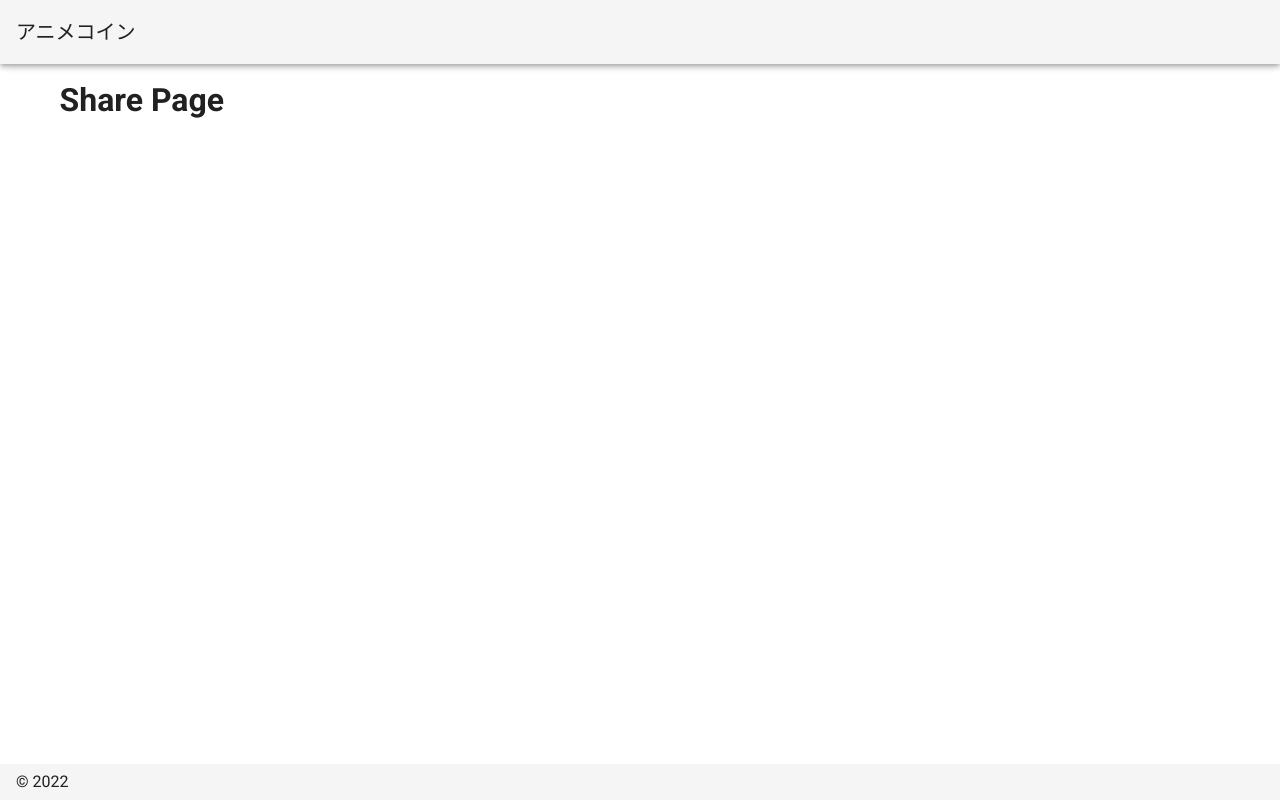
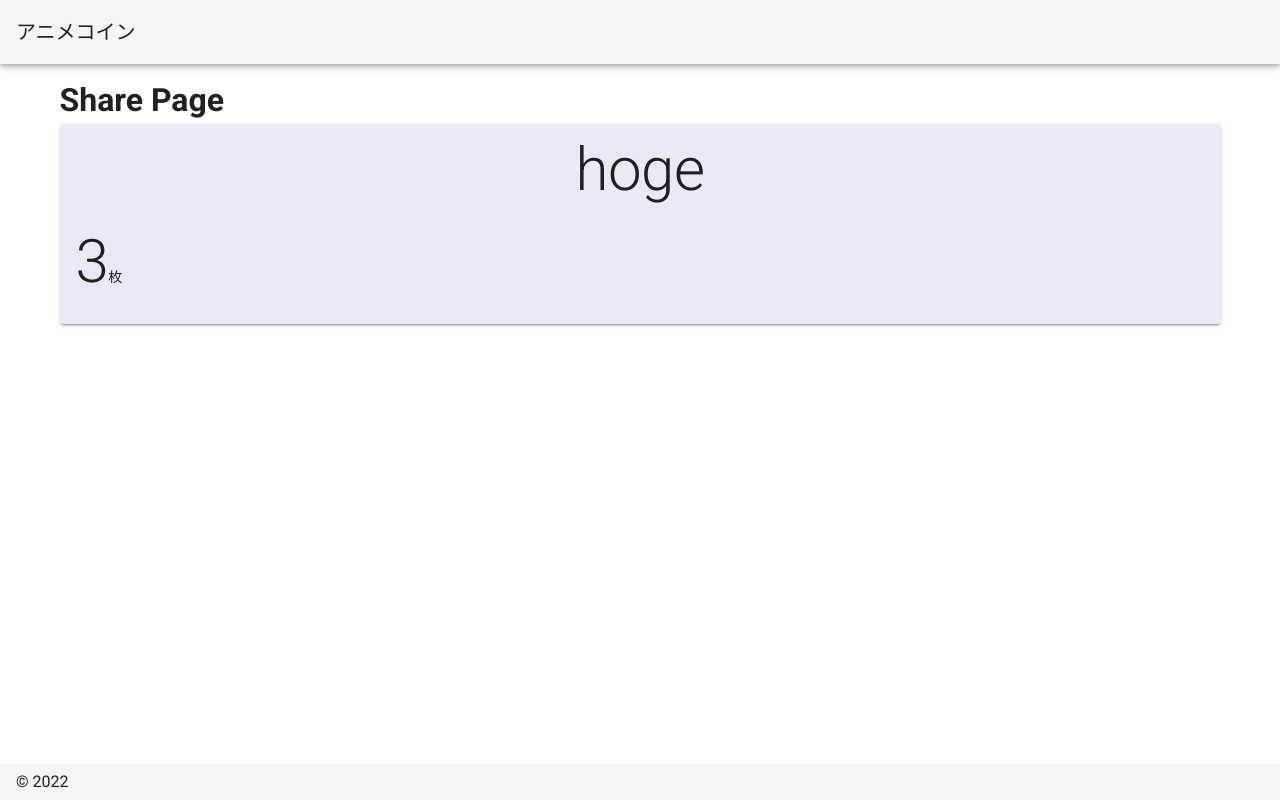
Before and after one commit to Naoki08/Anime-Coin, a Nuxt app: page /share in a window 1280 px wide. Built offline with nearby package versions, Linux system fonts and the light colour scheme.

Commit message:
シェアurlを自動生成

```diff
--- /dev/null
+++ b/components/AnimePanel.vue
@@ -0,0 +1,49 @@
+<template>
+  <v-card
+    color="indigo lighten-5"
+    min-height="200"
+  >
+    <v-card-title class="text-h2 layout justify-center">
+      {{ title }}
+    </v-card-title>
+
+<v-layout justify-center>
+    <v-card-text >
+      <v-row>
+        <v-col>
+          <span
+            class="text-h2"
+            v-text="numberOfCoin"
+          ></span>
+          <span class="subheading mr-1">枚</span>
+        </v-col>
+      </v-row>
+    </v-card-text>
+</v-layout>
+  </v-card>
+</template>
+
+<script lang="ts">
+import Vue from 'vue';
+
+export default Vue.extend({
+  props: {
+    title: {
+      type: String,
+      required: true
+    },
+    numberOfCoin: {
+      type: Number,
+      required: true
+    },
+    url: {
+      type: String,
+      required: true
+    }
+  },
+  data() {
+    return {
+    }
+  },
+})
+</script>
--- a/pages/index.vue
+++ b/pages/index.vue
@@ -8,6 +8,9 @@
       </v-col>
     </v-row>
   </v-container>
+  <button @click="twitterShare()">
+    Twitter
+  </button>
 </div>
 </template>
 
@@ -25,13 +28,36 @@ export default Vue.extend({
       posts: [] as Anime[],
       cours: ["冬", "春", "夏", "秋"],
       coins: new Map<number, number>(),
-      today: new Date()
+      today: new Date(),
+      title: '今期のアニメコイン',
     }
   },
   methods: {
     handlChange(count: number[]) {
       this.coins.set(count[0], count[1]);
-    }
+    },
+    twitterShare() {
+      const baseUrl = 'https://twitter.com/intent/tweet?'
+      const text = ['text', this.title + '\n']
+      const url = ['url', window.location.href + 'share?']
+
+      let ok = false;
+      this.coins.forEach((v, k) => {
+        if(v === 0) return;
+        ok = true;
+        url[1] += `${k}=${v}&`
+      })
+
+      if(!ok) {
+        window.alert("アニメコインを賭けてください");
+        return;
+      }
+
+      url[1] = url[1].slice(0, -1);
+      const parameter = new URLSearchParams([text, url]).toString()
+      const shareUrl = `${baseUrl}${parameter}`
+      window.open(shareUrl, 'twitter', 'top=200,left=300,width=600,height=400')
+    },
   },
   created(): void {
     this.$data.posts.map((x: Anime) => {
--- a/pages/share.vue
+++ b/pages/share.vue
@@ -1,6 +1,7 @@
 <template>
 <div>
   <h1>Share Page</h1>
+  <anime-panel title="hoge" :numberOfCoin=3 url="fuga" />
 </div>
 </template>
 
@@ -8,7 +9,17 @@
 import Vue from 'vue';
 
 export default Vue.extend({
+  components: {
+    AnimePanel: () => import('~/components/AnimePanel.vue')
+  },
   data(){
+    return {
+
+    }
   },
+  methods: {},
+  mounted() {
+    console.log(this.$route.query);
+  }
 })
 </script>
```
